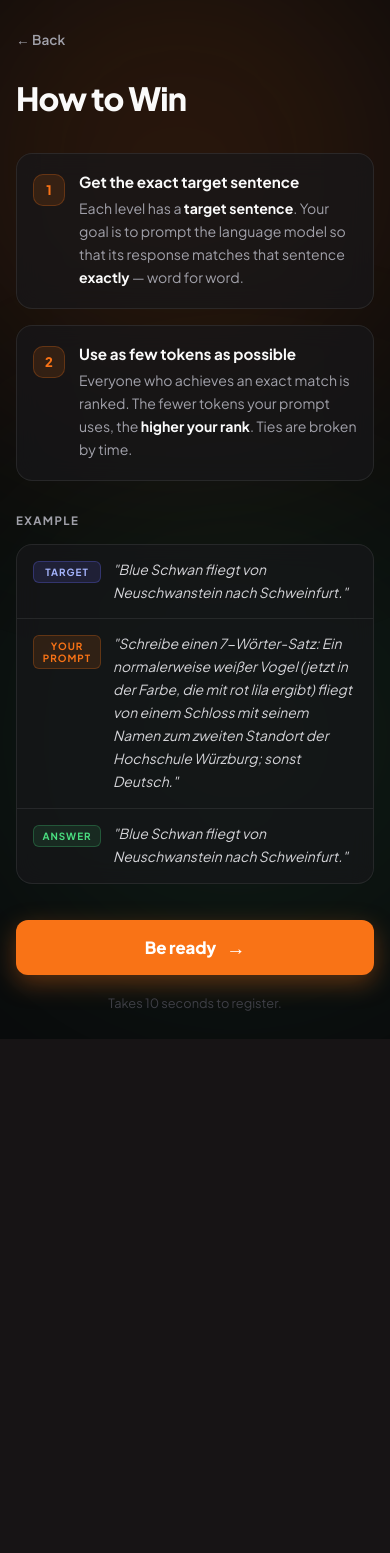
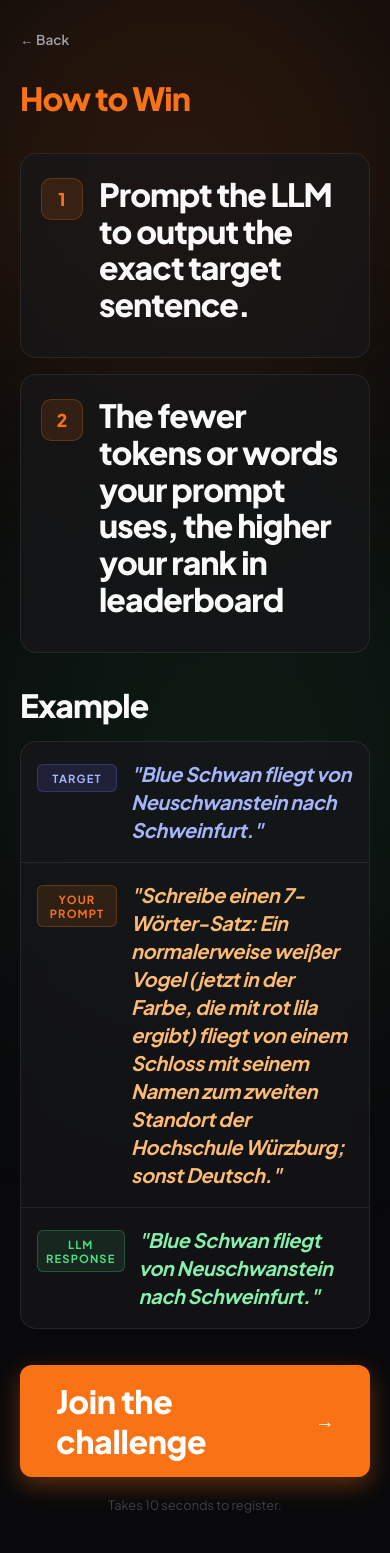
Before and after one commit to bibinsees/blue_swan, a FastAPI app: page /how-to-win in a window 390 px wide. Before the commit the page ends 1039 px from the top, so only its background shows below. Run offline with FastAPI, Linux system fonts and the light colour scheme; parts of the project's set-up code (start-up, migrations or seed data) failed here and were passed over.

```diff
--- a/templates/how_to_win.html
+++ b/templates/how_to_win.html
@@ -30,11 +30,11 @@
       background: var(--bg);
       color: var(--text);
       min-height: 100vh;
+      padding: 40px 24px 60px;
+      overflow-x: hidden;
       display: flex;
       align-items: center;
       justify-content: center;
-      padding: 40px 24px;
-      overflow-x: hidden;
     }
 
     .glow {
@@ -71,6 +71,10 @@
     /* Page header */
     .page-header {
       margin-bottom: 36px;
+    }
+
+    .page-header h1 {
+      color: var(--orange);
     }
 
     .step-label {
@@ -153,11 +157,11 @@
     }
 
     .section-label {
-      font-size: 0.72rem;
-      font-weight: 700;
-      letter-spacing: 0.12em;
-      text-transform: uppercase;
-      color: var(--muted);
+      font-size: clamp(2rem, 5vw, 3rem);
+      font-weight: 800;
+      letter-spacing: -0.03em;
+      text-transform: none;
+      color: var(--text);
       margin-bottom: 16px;
     }
 
@@ -172,10 +176,10 @@
     .ex-row {
       display: flex;
       gap: 0;
-      padding: 18px 24px;
+      padding: 24px;
       border-bottom: 1px solid var(--border);
       align-items: flex-start;
-      gap: 16px;
+      gap: 20px;
     }
 
     .ex-row:last-child { border-bottom: none; }
@@ -188,7 +192,7 @@
       text-transform: uppercase;
       padding: 4px 10px;
       border-radius: 6px;
-      margin-top: 2px;
+      margin-top: 4px;
       text-align: center;
     }
 
@@ -211,11 +215,17 @@
     }
 
     .ex-text {
-      font-size: 0.93rem;
-      color: #d4d4d8;
-      line-height: 1.65;
+      font-size: clamp(1.25rem, 3vw, 1.75rem);
+      font-weight: 700;
+      letter-spacing: -0.02em;
+      line-height: 1.4;
       font-style: italic;
     }
+
+    /* Colored text variants to match tags */
+    .text-target { color: #a5b4fc; }
+    .text-prompt { color: #fdba74; }
+    .text-answer { color: #86efac; }
 
     /* Scoring note */
     .scoring-card {
@@ -262,7 +272,7 @@
       gap: 10px;
       background: var(--orange);
       color: #fff;
-      font-size: 1.05rem;
+      font-size: clamp(2rem, 5vw, 3rem);
       font-weight: 800;
       padding: 16px 36px;
       border-radius: 12px;
@@ -295,16 +305,13 @@
     }
 
     @media (max-width: 600px) {
-      body { padding: 28px 16px; }
-      .step-card { padding: 18px 16px; gap: 14px; }
-      .step-num { width: 32px; height: 32px; font-size: 0.82rem; }
-      .step-body h3 { font-size: 0.95rem; }
-      .step-body p { font-size: 0.88rem; }
-      .ex-tag { flex: 0 0 68px; font-size: 0.62rem; padding: 4px 6px; }
-      .ex-text { font-size: 0.87rem; }
-      .ex-row { padding: 14px 16px; gap: 12px; }
+      body { padding: 28px 20px 40px; }
+      .step-card { padding: 22px 20px; gap: 16px; }
+      .step-num { width: 42px; height: 42px; font-size: 1.1rem; flex-shrink: 0; }
+      .ex-tag { flex: 0 0 80px; font-size: 0.7rem; padding: 6px 8px; }
+      .ex-row { padding: 18px 16px; gap: 14px; }
       .cta-row { flex-direction: column; align-items: stretch; }
-      .cta { width: 100%; justify-content: center; padding: 15px 24px; }
+      .cta { width: 100%; justify-content: center; }
       .hint { text-align: center; }
     }
   </style>
@@ -325,22 +332,15 @@
       <div class="step-card">
         <div class="step-num">1</div>
         <div class="step-body">
-          <h3>Get the exact target sentence</h3>
-          <p>
-            Each level has a <strong>target sentence</strong>. Your goal is to prompt the language model
-            so that its response matches that sentence <strong>exactly</strong> — word for word.
-          </p>
+          <h1>Prompt the LLM to output the exact target sentence.</h1>
         </div>
       </div>
 
       <div class="step-card">
         <div class="step-num">2</div>
         <div class="step-body">
-          <h3>Use as few tokens as possible</h3>
-          <p>
-            Everyone who achieves an exact match is ranked. The fewer tokens your prompt uses,
-            the <strong>higher your rank</strong>. Ties are broken by time.
-          </p>
+          <h1>The fewer tokens or words your prompt uses,
+            the higher your rank in leaderboard</h1>
         </div>
       </div>
     </div>
@@ -351,22 +351,22 @@
       <div class="example-card">
         <div class="ex-row">
           <span class="ex-tag target">Target</span>
-          <span class="ex-text">"Blue Schwan fliegt von Neuschwanstein nach Schweinfurt."</span>
+          <span class="ex-text text-target">"Blue Schwan fliegt von Neuschwanstein nach Schweinfurt."</span>
         </div>
         <div class="ex-row">
           <span class="ex-tag prompt">Your prompt</span>
-          <span class="ex-text">"Schreibe einen 7-Wörter-Satz: Ein normalerweise weißer Vogel (jetzt in der Farbe, die mit rot lila ergibt) fliegt von einem Schloss mit seinem Namen zum zweiten Standort der Hochschule Würzburg; sonst Deutsch."</span>
+          <span class="ex-text text-prompt">"Schreibe einen 7-Wörter-Satz: Ein normalerweise weißer Vogel (jetzt in der Farbe, die mit rot lila ergibt) fliegt von einem Schloss mit seinem Namen zum zweiten Standort der Hochschule Würzburg; sonst Deutsch."</span>
         </div>
         <div class="ex-row">
-          <span class="ex-tag answer">Answer</span>
-          <span class="ex-text">"Blue Schwan fliegt von Neuschwanstein nach Schweinfurt."</span>
+          <span class="ex-tag answer">LLM response</span>
+          <span class="ex-text text-answer">"Blue Schwan fliegt von Neuschwanstein nach Schweinfurt."</span>
         </div>
       </div>
     </div>
 
     <div class="cta-row">
       <a href="/register" class="cta">
-        Be ready <span class="arrow">→</span>
+        Join the challenge <span class="arrow">→</span>
       </a>
       <div class="hint">Takes 10 seconds to register.</div>
     </div>
```
Also changed, not shown: templates/register.html (+8 -5 lines).
